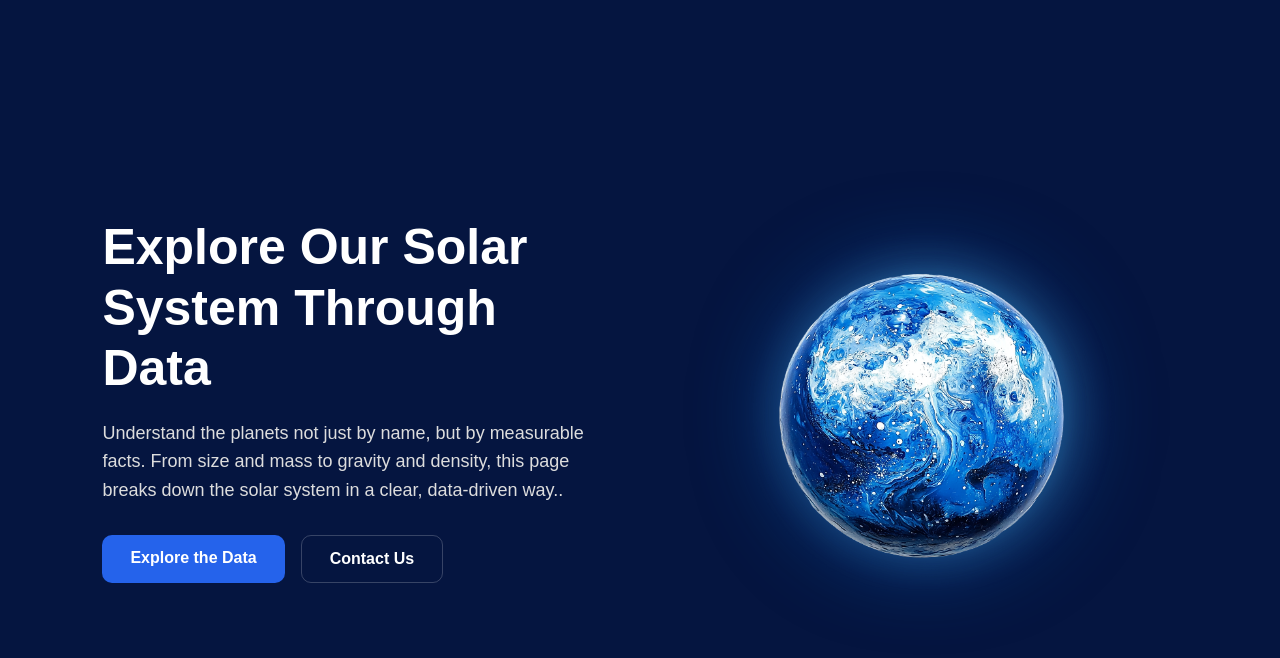
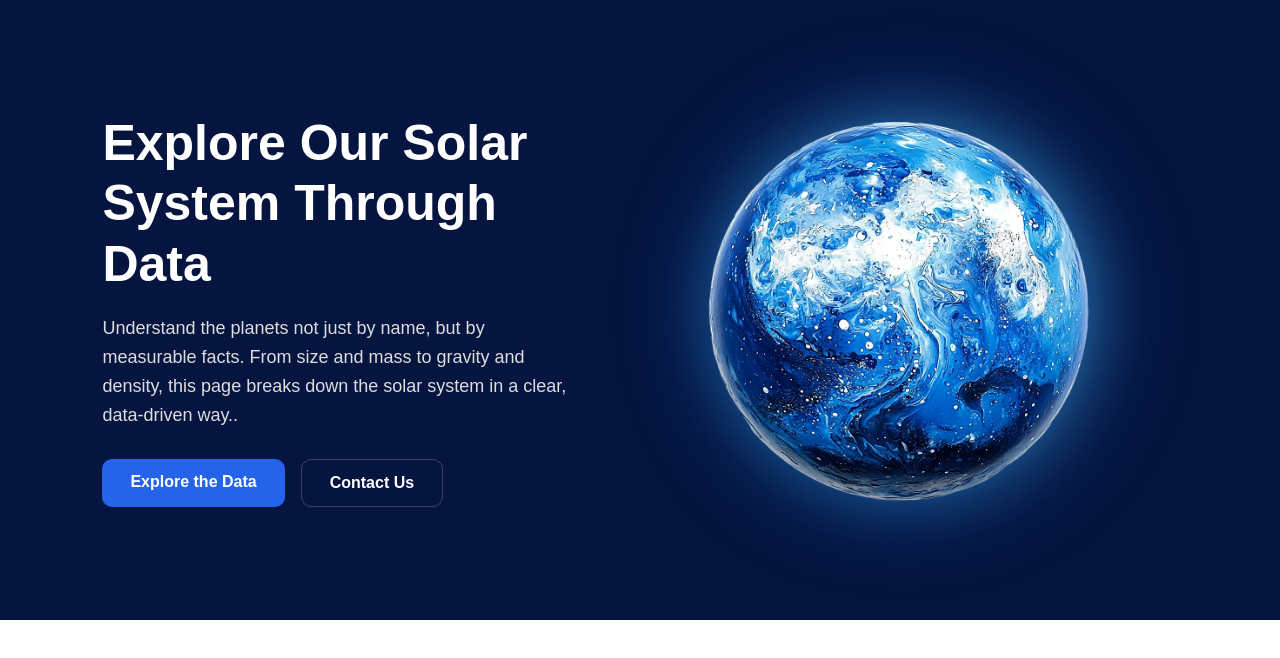
Before and after one commit to Pempixel-Web/capstone-project-group-14, a React (Create React App) app: page / in a window 1280 px wide. Shown: the top 658 px of the page. Built offline with nearby package versions, Linux system fonts and the light colour scheme.

Commit message:
Update hero section styles

```diff
--- a/src/components/Hero.css
+++ b/src/components/Hero.css
@@ -12,9 +12,9 @@ body{
     display:flex;
     justify-content:space-between;
     align-items:center;
-    padding:80px 8%;
+    padding:0 8%;
     overflow:hidden;
-    min-height:100vh;
+    height:620px;
     gap:50px;
 }
 .hero-text{
@@ -58,15 +58,17 @@ body{
   background-color: transparent;
 }
 .hero-image{
-  flex:1;
+  flex:1.2;
   display:flex;
   justify-content:center;
+  align-items:center
 }
 .hero-image img{
-    width: 420px;
-    height: 100%;
+    width: 580px;
+    height: auto;
     max-width: 100%;
     filter: drop-shadow(0 0 40px rgba(0, 119, 225, 0.5));
+    transform: translateY(-20px);
 }
 .hero-image figcaption{
     display:none;
```
